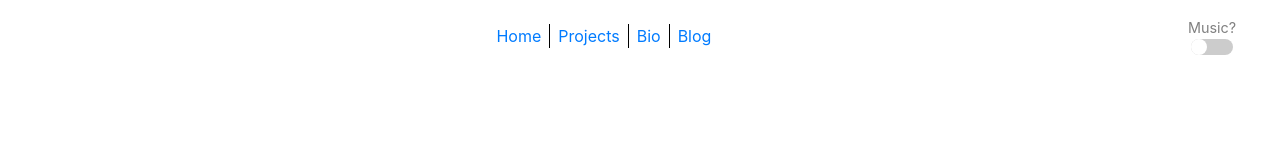
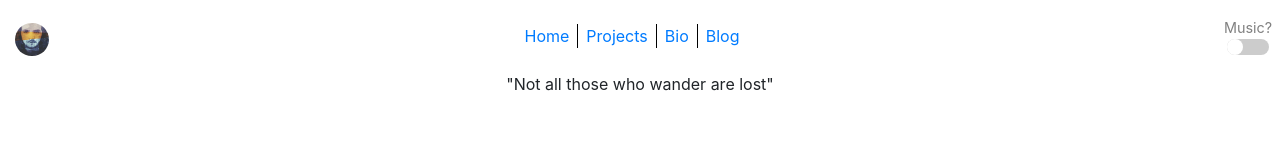
Before and after one commit to Hakxel/html-portfolio, a plain HTML site: page index.html in a window 1280 px wide. Drawn offline with nearby package versions, Linux system fonts and the light colour scheme.

Commit message:
Finish header and initial page setup

```diff
--- a/index.html
+++ b/index.html
@@ -13,7 +13,7 @@
     <link href="https://stackpath.bootstrapcdn.com/bootstrap/4.1.3/css/bootstrap.min.css" rel="stylesheet" integrity="sha384-MCw98/SFnGE8fJT3GXwEOngsV7Zt27NXFoaoApmYm81iuXoPkFOJwJ8ERdknLPMO" crossorigin="anonymous">
 
     <!-- Internal links -->
-    <link rel="stylesheet" type="text/css" href="styles.css">
+    <link rel="stylesheet" type="text/css" href="main.css">
     <link rel="stylesheet" href="toggle.css">
 
     <!--[if lt IE 9]>
@@ -22,16 +22,16 @@
 
   </head>
   <body>
-    <div class="head">
-      <div class="nav-wrap">
-        <nav class="top-nav">
+    <header id="header">
+      <nav class="nav-wrapper top">
+        <div class="nav-logo"><img id="logo-img" src="images/logo-img.jpg" alt="A stylished picture of Asiel"></div>
+        <div class="nav-items">
           <ul class="nav nav-pills">
             <li class="active"><a href="/">Home</a></li>
             <li class=""><a href="#">Projects</a></li>
             <li class=""><a href="#">Bio</a></li>
             <li class=""><a href="#">Blog</a></li>
           </ul>
-        </nav>
         </div>
         <div class="nav-checkbox">
           <p>Music?</p>
@@ -40,11 +40,13 @@
             <span class="slider round"></span>
           </label>
         </div>
+      </nav>
+    </header>
+    <article class="container-fluid top">
+      <section id="hero">
+        <div class="hero-wrapper">
+          <div id="intro-phrase">"Not all those who wander are lost"</div>
         </div>
-    <article class="main-content">
-      <section id="hero">
-
-
       </section>
       <section id="profile"></section>
       <section id="bio"></section>
--- a/styles.css
+++ b/main.css
@@ -4,37 +4,54 @@ body {
   margin: 0px;
   padding: 0px;
   box-sizing: content-box;
-  /* outline: 1px solid blue; */
 }
 
 a:link {
   text-decoration: none;
-  /* color: blue;  */
 }
 
 ul {
   list-style-type: none;
 }
 
+.top {
+  padding-top: 1em;
+}
+
 /* Header */
 
-.head {
+#header {
   display: flex;
   align-items: center;
   justify-content: center;
-  padding-top: 1em;
 }
 
-.nav-wrap {
+.nav-wrapper {
+  display: flex;
+  justify-items: center;
+  align-items: center;
+  width: 100vw;
+}
+
+.nav-logo {
   display: flex;
   justify-content: center;
-  align-items: center;
-  width: 90vw;
+  align-content: center;
+  flex-grow: 1;
+  max-width: 4em;
+  padding-top: 0.4em;
 }
 
-.top-nav {
-  justify-self: center;
-  /* margin-right: -2em; */
+#logo-img {
+  max-width: 2.1em;
+  max-height: 2.1em;
+  border-radius: 50%;
+}
+
+.nav-items {
+  display: flex;
+  flex-grow: 2;
+  justify-content: center;
 }
 
 
@@ -43,7 +60,8 @@ ul {
   flex-direction: column;
   align-items: center;
   justify-self: flex-end;
-  margin-right: 0.5em;
+  flex-grow: 1;
+  max-width: 4em;
 }
 
 .nav-checkbox > label {
@@ -63,7 +81,6 @@ ul {
   border-right: none;
 }
 
-
 #music-toggle {
   display: flex;
   align-items: center;
@@ -77,3 +94,18 @@ ul {
   font-size: 0.9em;
   color: gray;
 }
+
+/* Article */
+
+.hero-wrapper .flexbox {
+  display: flex;
+  flex-direction: column;
+}
+
+.hero-wrapper .col {
+  padding: 0px;
+}
+
+#intro-phrase {
+  text-align: center;
+}
```
Also changed, not shown: images/logo-img.jpg (added). Lines whose indentation alone changed are shown as unchanged.
